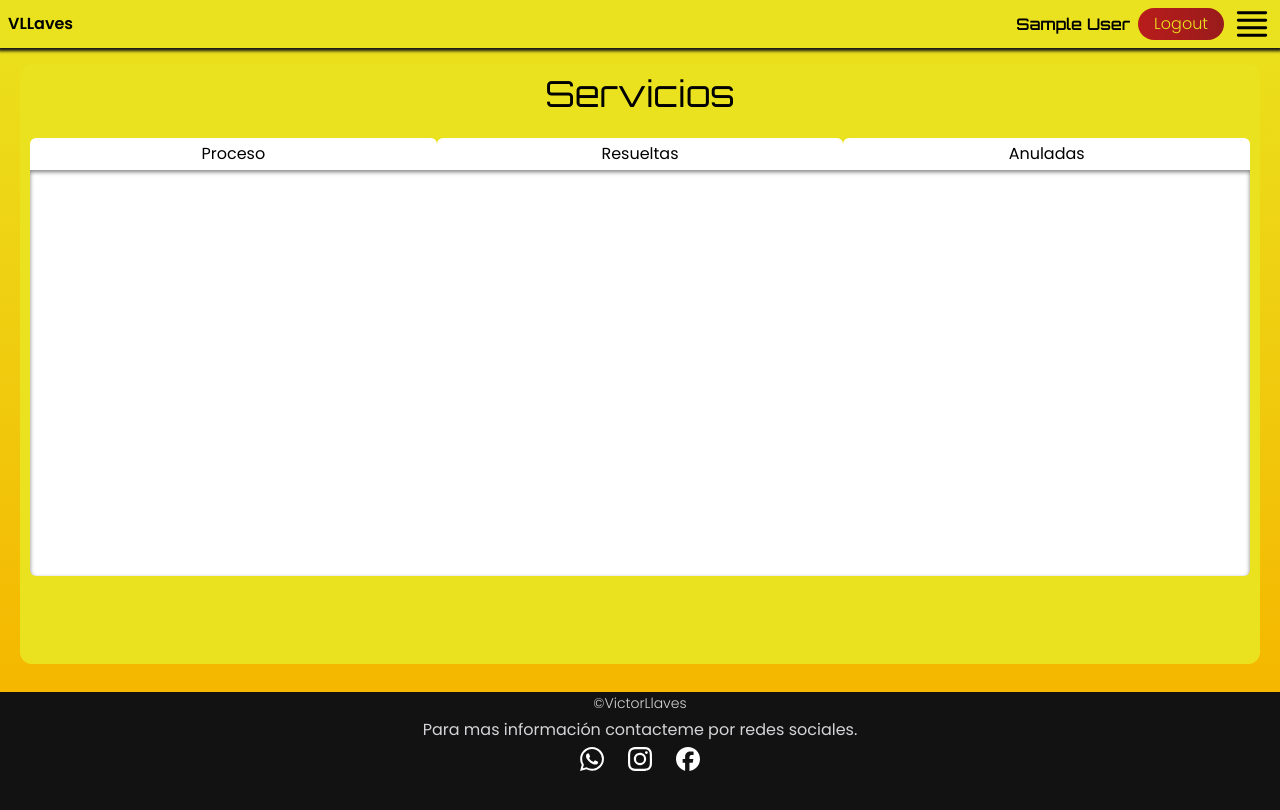
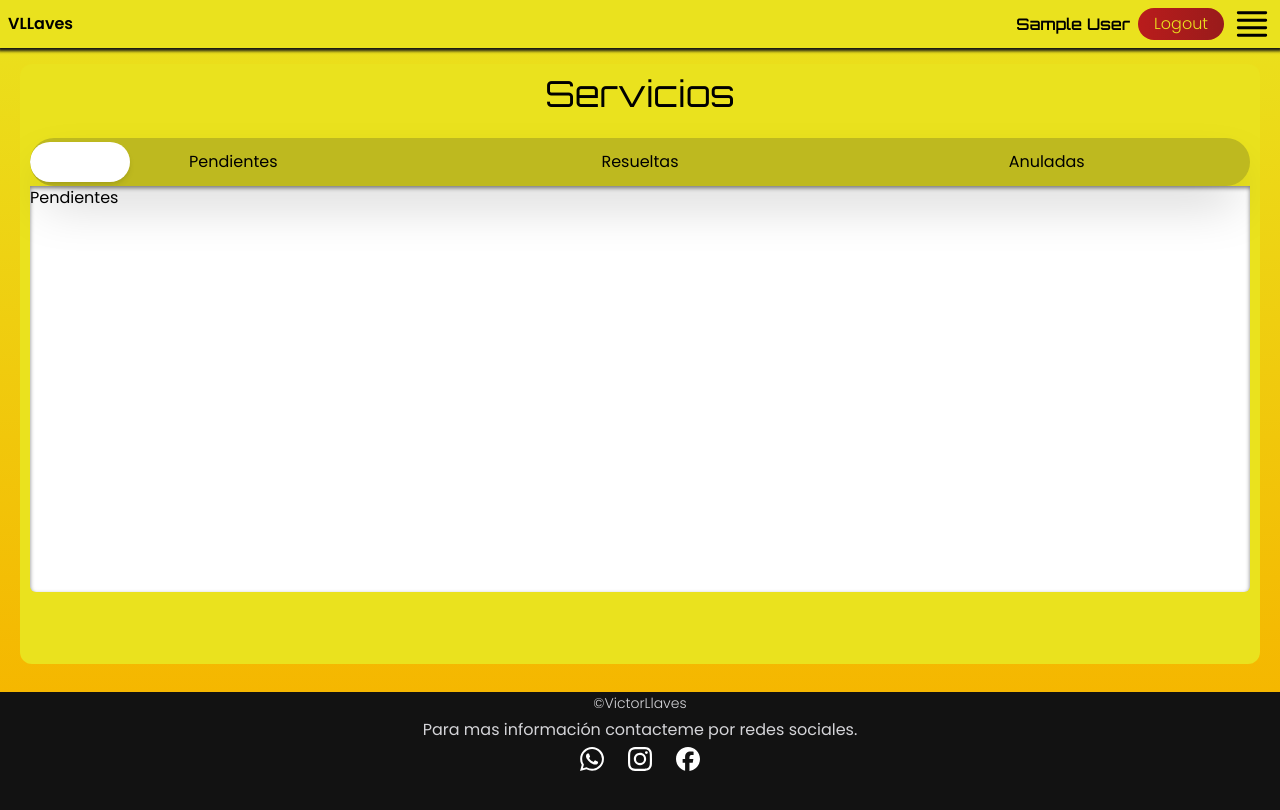
Before and after one commit to NSHN1999/VictorLlaves, a React (Vite) app: page /servicios in a window 1280 px wide. Built offline with nearby package versions, Linux system fonts and the light colour scheme; sample sign-in values are in the browser's storage.

Commit message:
Idioma principal modificado a Español

```diff
--- a/index.html
+++ b/index.html
@@ -1,5 +1,5 @@
 <!doctype html>
-<html lang="en">
+<html lang="es">
   <head>
     <meta charset="UTF-8" />
     <meta name="viewport" content="width=device-width, initial-scale=1.0" />
--- /dev/null
+++ b/src/servicios/components/Tab.jsx
@@ -0,0 +1,44 @@
+
+export const Tab = () => {
+
+
+    return (
+        <div
+            role="tablist"
+            aria-label="tabs"
+            className="z-0 relative grid grid-cols-3 h-12 rounded-full bg-gray-900/20 items-center overflow-hidden shadow-2xl shadow-900/20 transition"
+        >
+            <div className="absolute indicator my-auto h-10 top-0 bottom-0 left-0 w-[100px] rounded-full bg-white shadow-md"></div>
+            <button
+                role="tab"
+                aria-selected="true"
+                aria-controls="panel-1"
+                id="tab-1"
+                tabIndex="0"
+                className="relative block h-10 tab rounded-full text-center"
+            >
+                Pendientes
+            </button>
+            <button
+                role="tab"
+                aria-selected="true"
+                aria-controls="panel-2"
+                id="tab-2"
+                tabIndex="-1"
+                className="relative block h-10 tab rounded-full text-center"
+            >
+                Resueltas
+            </button>
+            <button
+                role="tab"
+                aria-selected="true"
+                aria-controls="panel-3"
+                id="tab-3"
+                tabIndex="-1"
+                className="relative block h-10 tab rounded-full text-center"
+            >
+                Anuladas
+            </button>
+        </div>
+    );
+};
--- /dev/null
+++ b/src/servicios/components/TabPanelDos.jsx
@@ -0,0 +1,8 @@
+
+export const TabPanelDos = () => {
+    return (
+        <div className="flex flex-col h-[70%] w-full rounded-b-md bg-white shadow-inner shadow-[rgba(0,0,0,0.5)] overflow-y-scroll">
+            <h1>Resueltas</h1>
+        </div>
+    );
+};
--- /dev/null
+++ b/src/servicios/components/TabPanelTres.jsx
@@ -0,0 +1,8 @@
+
+export const TabPanelTres = () => {
+    return (
+        <div className="flex flex-col h-[70%] w-full rounded-b-md bg-white shadow-inner shadow-[rgba(0,0,0,0.5)] overflow-y-scroll">
+            <h1>Anuladas</h1>
+        </div>
+    );
+};
--- /dev/null
+++ b/src/servicios/components/TabPanelUno.jsx
@@ -0,0 +1,9 @@
+
+export const TabPanelUno = () => {
+
+    return (
+        <div className="flex flex-col h-[70%] w-full rounded-b-md bg-white shadow-inner shadow-[rgba(0,0,0,0.5)] overflow-y-scroll">
+            <h1>Pendientes</h1>
+        </div>
+    );
+};
--- /dev/null
+++ b/src/servicios/components/index.js
@@ -0,0 +1,5 @@
+
+export * from "./Tab";
+export * from "./TabPanelUno";
+export * from "./TabPanelDos";
+export * from "./TabPanelTres";
--- a/src/servicios/pages/HomePage.jsx
+++ b/src/servicios/pages/HomePage.jsx
@@ -15,9 +15,11 @@ export const HomePage = () => {
             </div>
             <h2 className="text-1xl text-center font-semibold text-red-700 font-orbitron">Servicio a domicilio</h2>
             <div className="p-[10px] pb-[40px] mt-[40px] bg-white rounded-md shadow-[0px_px_5px_5px] shadow-[rgba(0,0,0,0.4)]">
-                <h2 className="1xl text-center h-auto py-[15px] text-neutral-700 font-medium">¿Tienes un problema con tu llave?</h2>
+                <h2 className="1xl text-center h-auto py-[15px] text-neutral-700 font-medium">
+                    ¿Tienes un problema con tu llave?
+                </h2>
                 <p className="text-center p-[10px] font-poppins text-neutral-700">
-                    Envíame una solicitud para mantener garantia de nuestro acuerdo.
+                    Envíame una solicitud y buscare la solución a tu problema.
                 </p>
                 <div className="flex justify-center content-center pt-[30px] font-light">
                     <Link
--- a/src/servicios/pages/Servicios.jsx
+++ b/src/servicios/pages/Servicios.jsx
@@ -1,36 +1,12 @@
+import { Tab, TabPanelUno} from "../components";
 
 export const Servicios = () => {
-    let activado = true;
-    const handleColorButton = () => {
-
-
-        activado ? !activado : activado;
-    };
 
     return (
         <section className="h-[600px] w-full bg-[#EAE21E] rounded-xl p-[10px] overflow-hidden">
             <h1 className="text-4xl text-center font-orbitron mb-6">Servicios</h1>
-            <nav className="flex flex-row">
-                <button
-                    className={`text-center px-2 py-1 rounded-t-md basis-1/3 ${activado ? 'bg-white': 'bg-[rgba(0,0,0,0.5)]'}`}
-                    onClick={handleColorButton}
-                >
-                    Proceso
-                </button>
-                <button
-                    className={`text-center px-2 py-1 rounded-t-md basis-1/3 ${activado ? 'bg-white': 'bg-[rgba(0,0,0,0.5)]'}`}
-                >
-                    Resueltas
-                </button>
-                <button
-                    className={`text-center px-2 py-1 rounded-t-md basis-1/3 ${activado ? 'bg-white': 'bg-[rgba(0,0,0,0.5)]'}`}
-                >
-                    Anuladas
-                </button>
-            </nav>
-            <div className="flex flex-col h-[70%] w-full rounded-b-md bg-white shadow-inner shadow-[rgba(0,0,0,0.5)] overflow-y-scroll">
-
-            </div>
+            <Tab/>
+            <TabPanelUno/>
         </section>
     );
 };
--- a/src/ui/components/NavBar.jsx
+++ b/src/ui/components/NavBar.jsx
@@ -17,7 +17,7 @@ export const NavBar = () => {
     };
 
     return (
-        <nav className="flex flex-col fixed w-full bg-[#EAE21E] divide-y divide-black top-0 shadow-[#131313] shadow-[0_1px_3px_2px]">
+        <nav className="z-40 flex flex-col fixed w-full bg-[#EAE21E] divide-y divide-black top-0 shadow-[#131313] shadow-[0_1px_3px_2px]">
             <div className="flex flex-row h-12 w-full items-center font-light">
                 <Link
                     className="pl-2 font-semibold"
```
Also changed, not shown: src/servicios/Layout/VictorLlavesLayout.jsx (line endings or trailing spaces), src/servicios/helpers/index.js (added), 4 other files (tests, documents, lock files or other folders).
